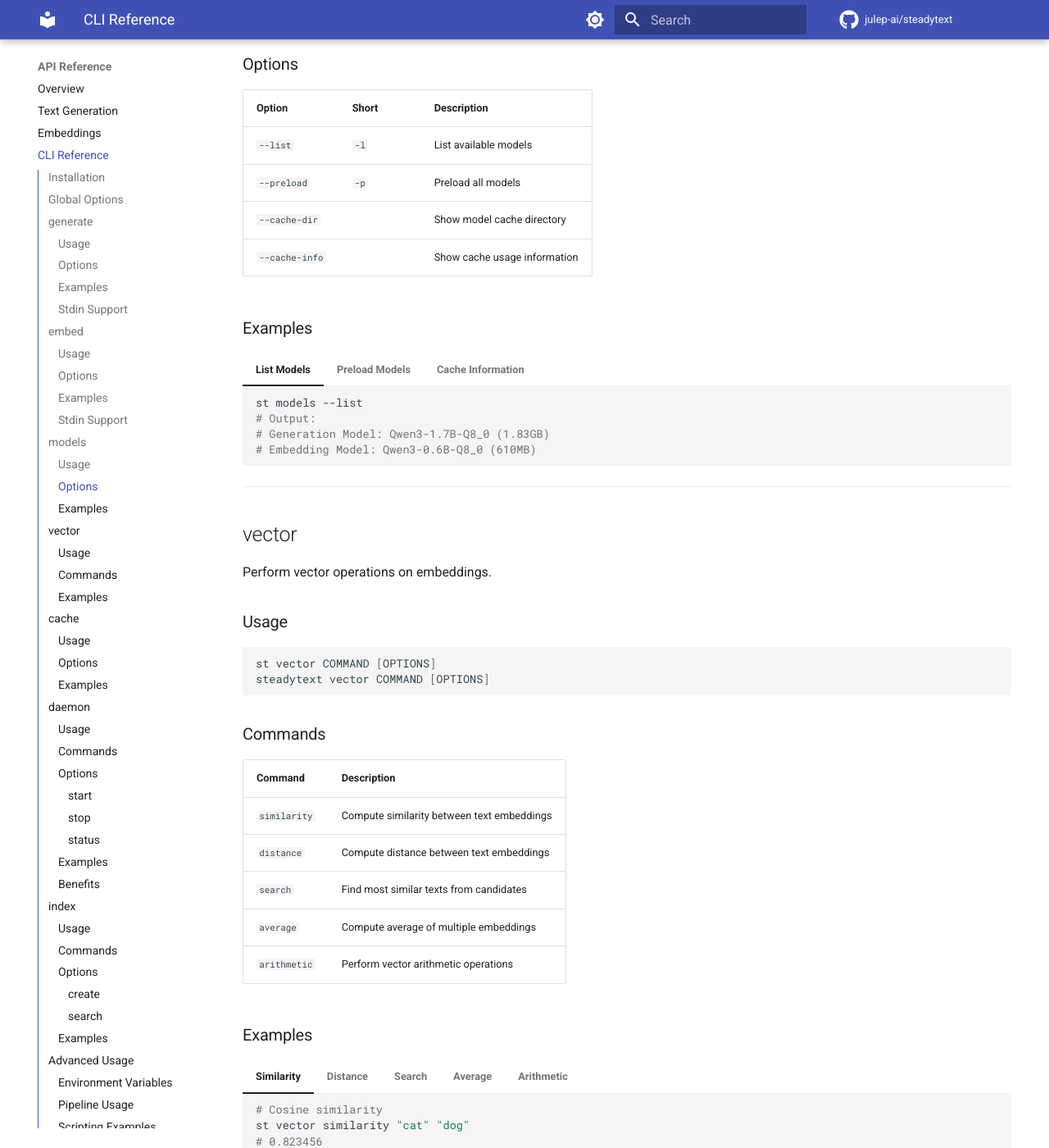
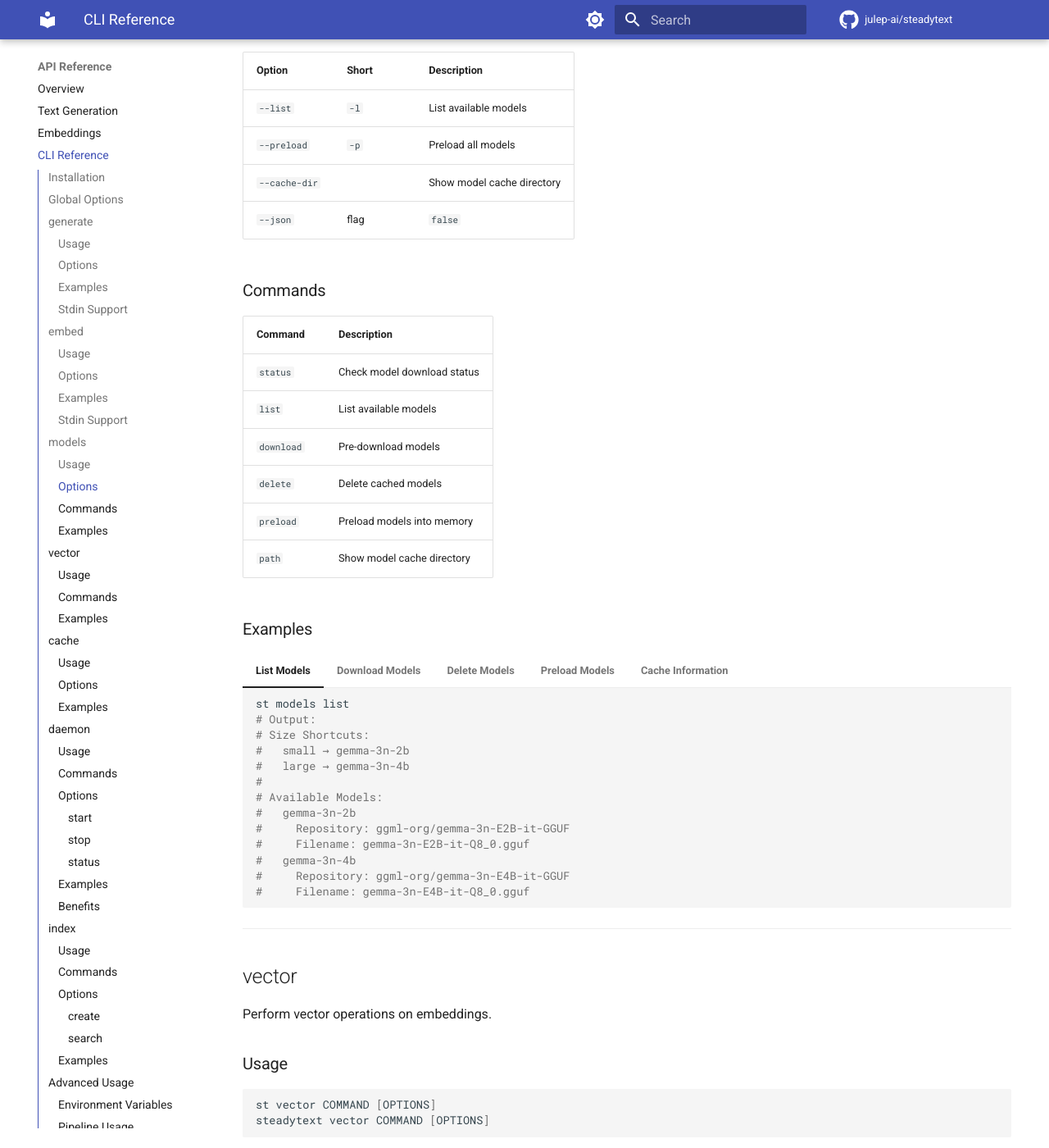
Before and after one commit to julep-ai/steadytext, an MkDocs documentation site: the page built from docs/api/cli.md, in a window 1280 px wide and 1400 px high, scrolled down 3283 px. Shown: the whole window at 82% size. Built offline with MkDocs 1.6.1 and Material for MkDocs 9.7.7, drawn with Linux system fonts in a browser that asks for light colours; comment, search, counter and statistics services are not loaded; some of the changed text lies outside the part shown.

````diff
--- a/docs/api/cli.md
+++ b/docs/api/cli.md
@@ -50,7 +50,6 @@ steadytext generate [OPTIONS] PROMPT
 | `--wait` | `-w` | flag | `false` | Wait for complete output (disable streaming) |
 | `--json` | `-j` | flag | `false` | Output as JSON with metadata |
 | `--logprobs` | `-l` | flag | `false` | Include log probabilities |
-| `--think` | | flag | `false` | Enable Qwen3 thinking mode (shows reasoning) |
 | `--eos-string` | `-e` | string | `"[EOS]"` | Custom end-of-sequence string |
 | `--size` | | choice | | Model size: small (2B), large (4B, default) |
 | `--model` | | string | | Model name from registry (e.g., "qwen2.5-3b") |
@@ -220,37 +219,89 @@ steadytext models [OPTIONS]
 | `--list` | `-l` | List available models |
 | `--preload` | `-p` | Preload all models |
 | `--cache-dir` |  | Show model cache directory |
-| `--cache-info` |  | Show cache usage information |
+| `--json` | flag | `false` | Output as JSON |
+
+### Commands
+
+| Command | Description |
+|---------|-------------|
+| `status` | Check model download status |
+| `list` | List available models |
+| `download` | Pre-download models |
+| `delete` | Delete cached models |
+| `preload` | Preload models into memory |
+| `path` | Show model cache directory |
 
 ### Examples
 
 === "List Models"
 
     ```bash
-    st models --list
+    st models list
     # Output:
-    # Generation Model: Qwen3-1.7B-Q8_0 (1.83GB)
-    # Embedding Model: Qwen3-0.6B-Q8_0 (610MB)
+    # Size Shortcuts:
+    #   small → gemma-3n-2b
+    #   large → gemma-3n-4b
+    #
+    # Available Models:
+    #   gemma-3n-2b
+    #     Repository: ggml-org/gemma-3n-E2B-it-GGUF
+    #     Filename: gemma-3n-E2B-it-Q8_0.gguf
+    #   gemma-3n-4b
+    #     Repository: ggml-org/gemma-3n-E4B-it-GGUF
+    #     Filename: gemma-3n-E4B-it-Q8_0.gguf
+    ```
+
+=== "Download Models"
+
+    ```bash
+    # Download default models
+    st models download
+
+    # Download by size
+    st models download --size small
+
+    # Download by name
+    st models download --model gemma-3n-4b
+
+    # Download all models
+    st models download --all
+    ```
+
+=== "Delete Models"
+
+    ```bash
+    # Delete by size
+    st models delete --size small
+
+    # Delete by name
+    st models delete --model gemma-3n-4b
+
+    # Delete all models with confirmation
+    st models delete --all
+
+    # Force delete all models without confirmation
+    st models delete --all --force
     ```
 
 === "Preload Models"
 
     ```bash
-    st models --preload
+    st models preload
     # Downloads and loads all models
     ```
 
 === "Cache Information"
 
     ```bash
-    st models --cache-dir
+    st models path
     # /home/user/.cache/steadytext/models/
 
-    st models --cache-info
-    # Cache directory: /home/user/.cache/steadytext/models/
-    # Generation model: 1.83GB (downloaded)
-    # Embedding model: 610MB (not downloaded)
-    # Total size: 1.83GB / 2.44GB
+    st models status
+    # {
+    #   "model_directory": "/home/user/.cache/steadytext/models",
+    #   "models": { ... }
+    # }
     ```
 
 ---
````
Also changed, not shown: CHANGELOG.md (+4 -4 lines), CONTRIBUTING.md (+11 -17 lines), README.md (+22 -5 lines), docs/README.md (+1 -1 lines), docs/model-switching.md (+2 -2 lines), docs/version_history.md (+1 -1 lines), pyproject.toml (+6 -2 lines), steadytext/__init__.py (+19 -7 lines), 8 other files.
